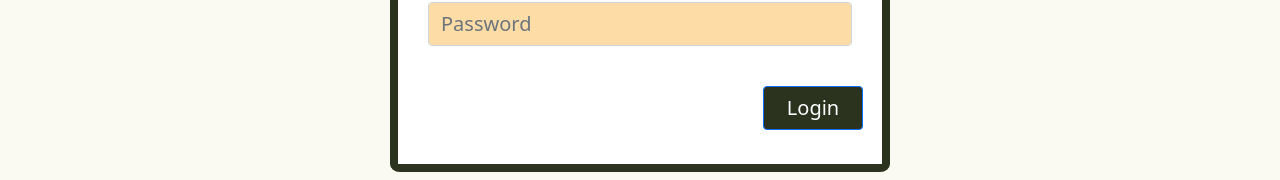
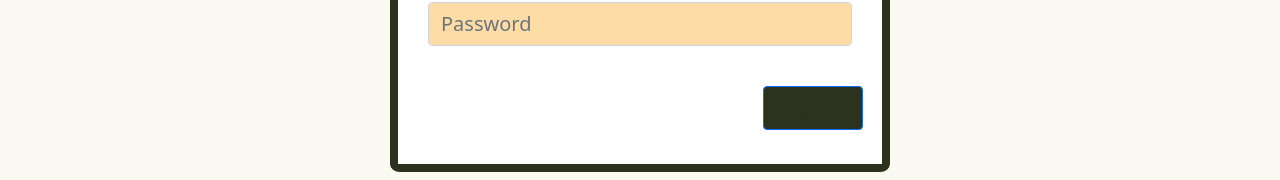
Before and after one commit to robisonJohn/Community-Table, a React (Create React App) app in the folder client/: page /login in a window 1280 px wide. Shown: the part 616-796 px from the top of the page. Built offline with nearby package versions, Linux system fonts and the light colour scheme.

Commit message:
further styling

```diff
--- a/client/src/screens/Login/Login.css
+++ b/client/src/screens/Login/Login.css
@@ -29,6 +29,7 @@ body {
 
 .form-element {
   margin: 10px;
+  color:#2b331f !important;
 
 }
 
```
